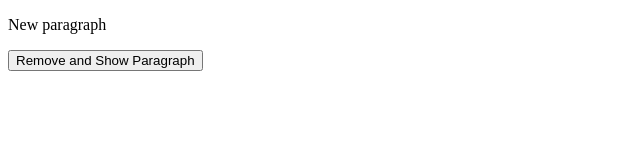
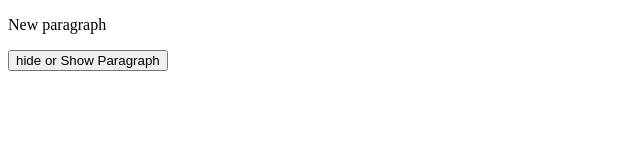
Before and after one commit to fageer/alx_javascript, a website: page dom_manipulation/3-multiple-actions.html in a window 1280 px wide. Shown: the whole page, without its empty margins (0-640 px from the left). Drawn offline with Linux system fonts and the light colour scheme.

Commit message:
3. Creating, Appending, and Removing Elements

```diff
--- a/dom_manipulation/3-multiple-actions.html
+++ b/dom_manipulation/3-multiple-actions.html
@@ -8,11 +8,12 @@
   <script>
     const container = document.getElementById("container");
     const paragraph = document.createElement("p");
+    const button = document.createElement("button");
+
     paragraph.textContent = "New paragraph";
     container.appendChild(paragraph);
 
-    const button = document.createElement("button");
-    button.textContent = "Remove and Show Paragraph";
+    button.textContent = "hide or Show Paragraph";
     container.appendChild(button);
 
     let isVisible = false;
```
